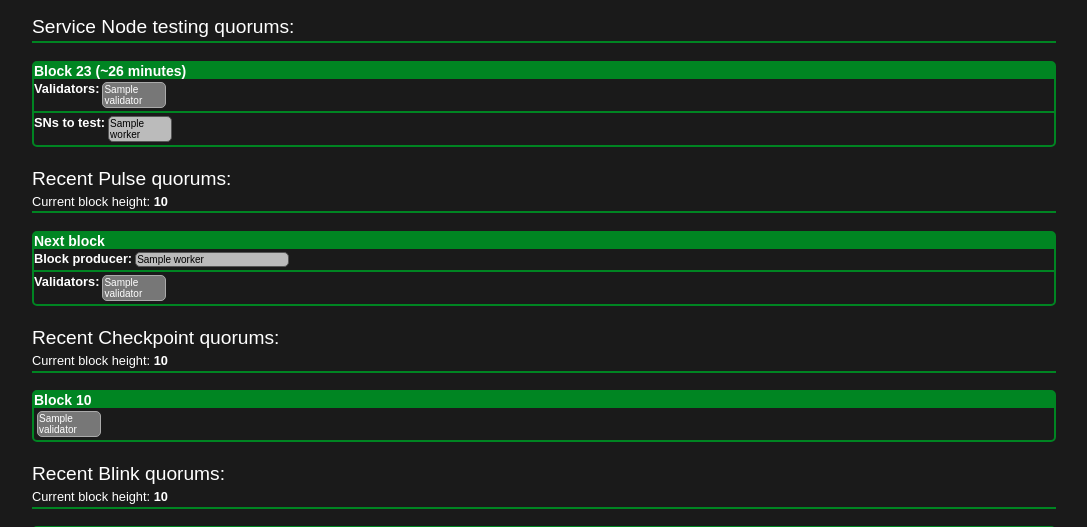
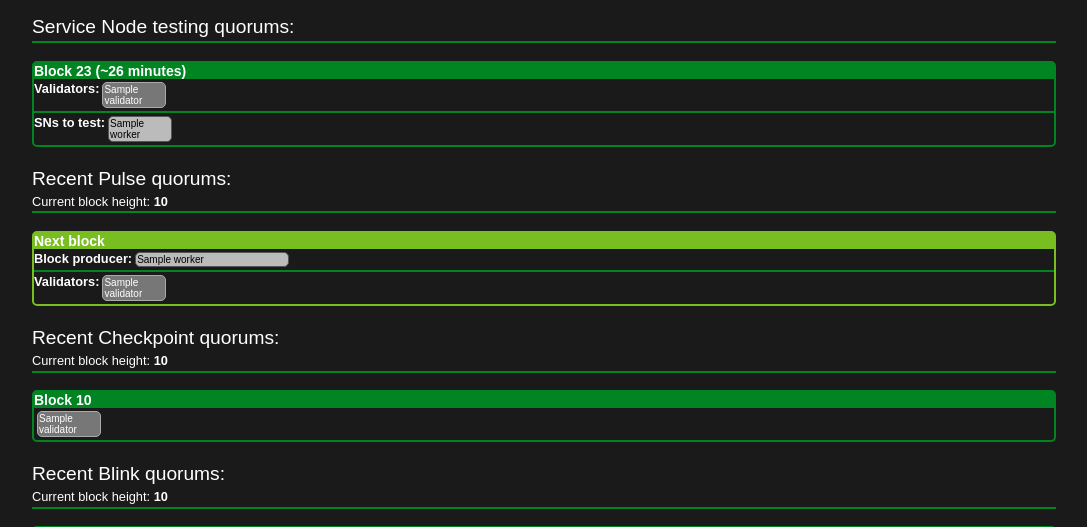
Before and after one commit to oxen-io/oxen-observer, a Flask app: template templates/quorums.html in a window 1280 px wide. Shown: the part 58-585 px from the top of the page, without its empty margins (96-1183 px from the left). Run offline with Flask 2, Linux system fonts and the light colour scheme; the template is opened without the code that fills it: most values are stand-ins (such as "Sample title", 1, 10 or a date in 2020); parts of the project's set-up code (start-up, migrations or seed data) failed here and were passed over.

Commit message:
Highlight the current pulse quorum
Like we do for blink/testing.

```diff
--- a/templates/quorums.html
+++ b/templates/quorums.html
@@ -51,7 +51,7 @@
         <div class="pulse quorums">
             {%for q in quorums.pulse[-24:] | reverse%}
                 {%if q.height == info.height%}
-                    <div title="The shows primary pulse block producer and signers. Note that a backup quorum may produce and sign the block instead if the primary quorum takes too long to produce a block.">
+                    <div class="now" title="The shows primary pulse block producer and signers. Note that a backup quorum may produce and sign the block instead if the primary quorum takes too long to produce a block.">
                         <h2>Next block</h2>
                 {%else%}
                     <div>
```
